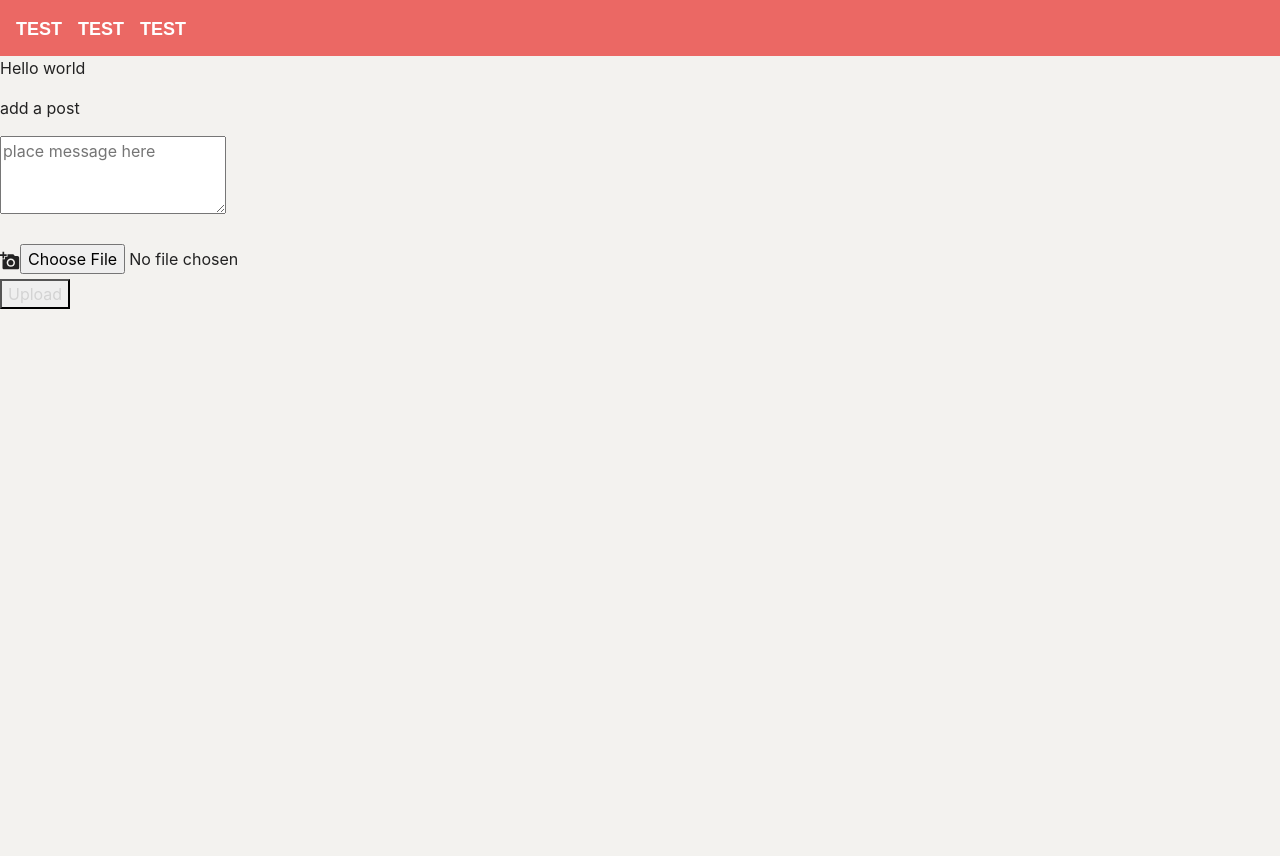
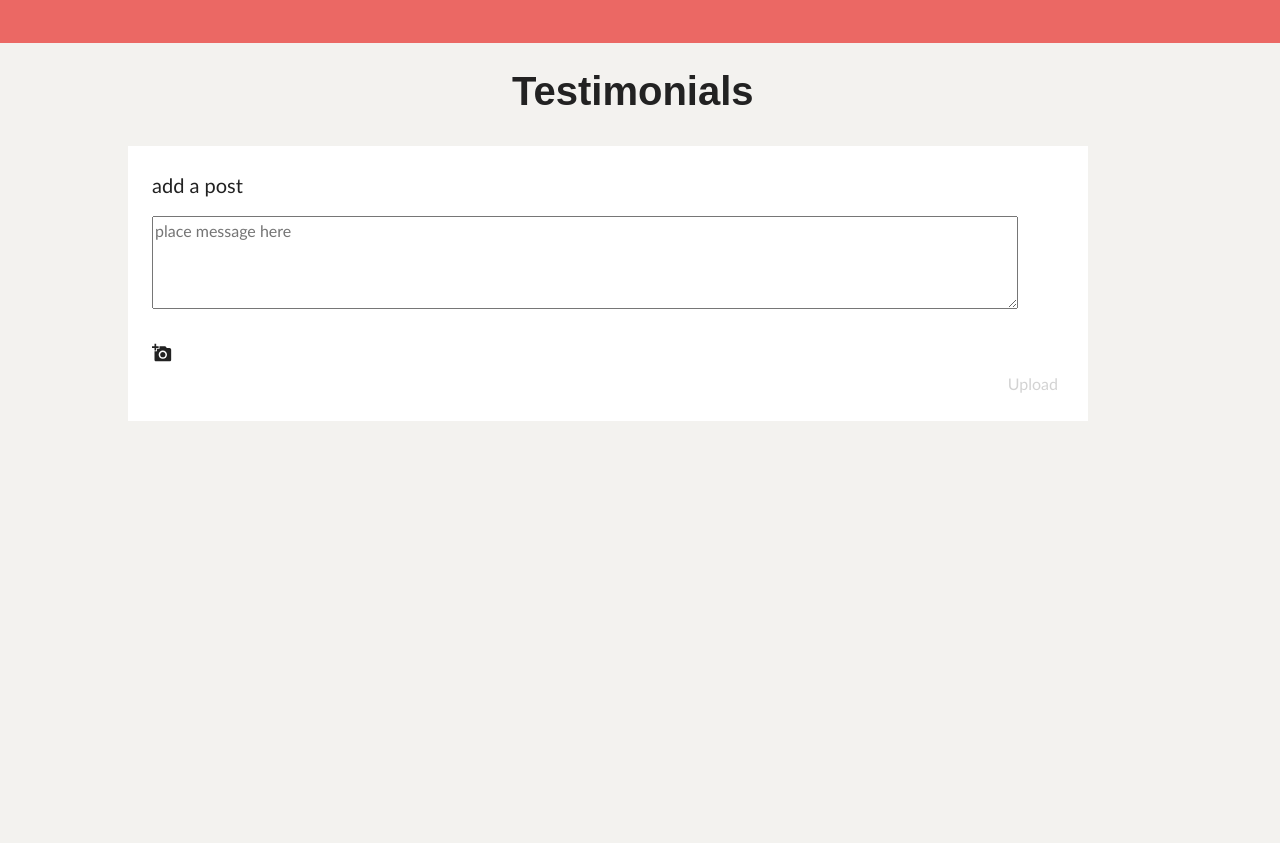
Before and after one commit to MarkMajorUR/Project-Three, a React (Create React App) app in the folder client/: page / in a window 1280 px wide. Built offline with nearby package versions, Linux system fonts and the light colour scheme; a web font is replaced by a local one.

Commit message:
did css to create post

```diff
--- a/client/src/components/Navlink/index.js
+++ b/client/src/components/Navlink/index.js
@@ -2,7 +2,9 @@ import React from "react";
 
 function NavLink() {
   return (
-      <a className="navbar-brand" to="/">test</a>
+    <div>
+      <a className="navbar-brand" to="/"></a>
+    </div>
   );
 }
 
--- a/client/src/components/create-post/index.js
+++ b/client/src/components/create-post/index.js
@@ -1,5 +1,6 @@
 import React, { useState } from "react";
-
+import ReactDOM from "react-dom"
+import "./style.css"
 
 import AddAPhotoIcon from '@material-ui/icons/AddAPhoto';
 
@@ -30,7 +31,10 @@ function CreatePost(){
 
     return(
         <div className="createpost">
-            <p>add a post</p>
+            <p
+            className="p">
+                add a post
+            </p>
             <div className="createpost_container" >
                 <textarea className="createpost_textarea"
                 rows="3"
@@ -52,7 +56,7 @@ function CreatePost(){
             </div>
             <button className="createpost_UploadBtn"
             onClick={handleUpload}
-            style={{color: caption ? "#000" : "lightgray"}}
+            style={{color: caption ? "#000" : "lightgray", cursor: "pointer",}}
             >Upload
             </button>
         </div>
--- a/client/src/components/create-post/style.css
+++ b/client/src/components/create-post/style.css
@@ -1,8 +1,30 @@
+*{
+    font-family: 'Gill Sans', 'Gill Sans MT', Calibri, 'Trebuchet MS', sans-serif;
+}
+
+.p{
+    font-size: 20px;
+    font-weight: 500;
+}
+
 .createpost{
-    background-color: blue;
+    background-color: #fff;
     align-content: center;
     justify-content: center;
     padding: 24px;
+    width: 75%;
+    margin: 0 10%;
+    padding: top 20;
+}
+
+.createpost_textarea{
+    width: 95%;
+    overflow: scroll;
+}
+
+.createpost_container{
+    align-content: center;
+    justify-content: center;
 }
 
 
@@ -14,3 +36,12 @@
     border: none;
     background-color: white;
 }
+
+.createpost_UploadBtn{
+    float: right;
+}
+
+#image-preview{
+    max-height: 20%;
+    max-width: 20%;
+}
--- a/client/src/pages/Testimonials.js
+++ b/client/src/pages/Testimonials.js
@@ -5,9 +5,15 @@ import CreatePost from "../components/create-post";
 
 
 function Testimonials(){
+ //handle upload
+
   return(
     <div className="testimonials">
-      <p>Hello world</p>
+      <h1
+        className="testiHeading"
+        style={{ fontWeight: 'bold'  }}>
+          Testimonials
+      </h1>
       <CreatePost/>
     </div>
   )
--- a/client/src/pages/css/testi.css
+++ b/client/src/pages/css/testi.css
@@ -2,3 +2,9 @@
     background-color: #f3f2ef;
     height: 100vh;
 }
+
+.testiHeading {
+    padding: 2% 40%;
+    align-content: center;
+    justify-content: center;
+}
--- a/package.json
+++ b/package.json
@@ -20,16 +20,14 @@
     "nodemon": "^1.18.7"
   },
   "dependencies": {
+    "@material-ui/core": "^4.11.3",
+    "@material-ui/icons": "^4.11.2",
     "axios": "^0.18.0",
     "bootstrap": "^4.6.0",
     "express": "^4.16.3",
     "if-env": "^1.0.4",
-<<<<<<< HEAD
-    "mongoose": "^5.11.14"
-=======
     "moment": "^2.29.1",
     "mongoose": "^5.11.14",
     "react-moment": "^1.1.1"
->>>>>>> 42144b518e290eeeb9fdbb7f3eded72951345825
   }
 }
```
Also changed, not shown: 1 other file (tests, documents, lock files or other folders).
